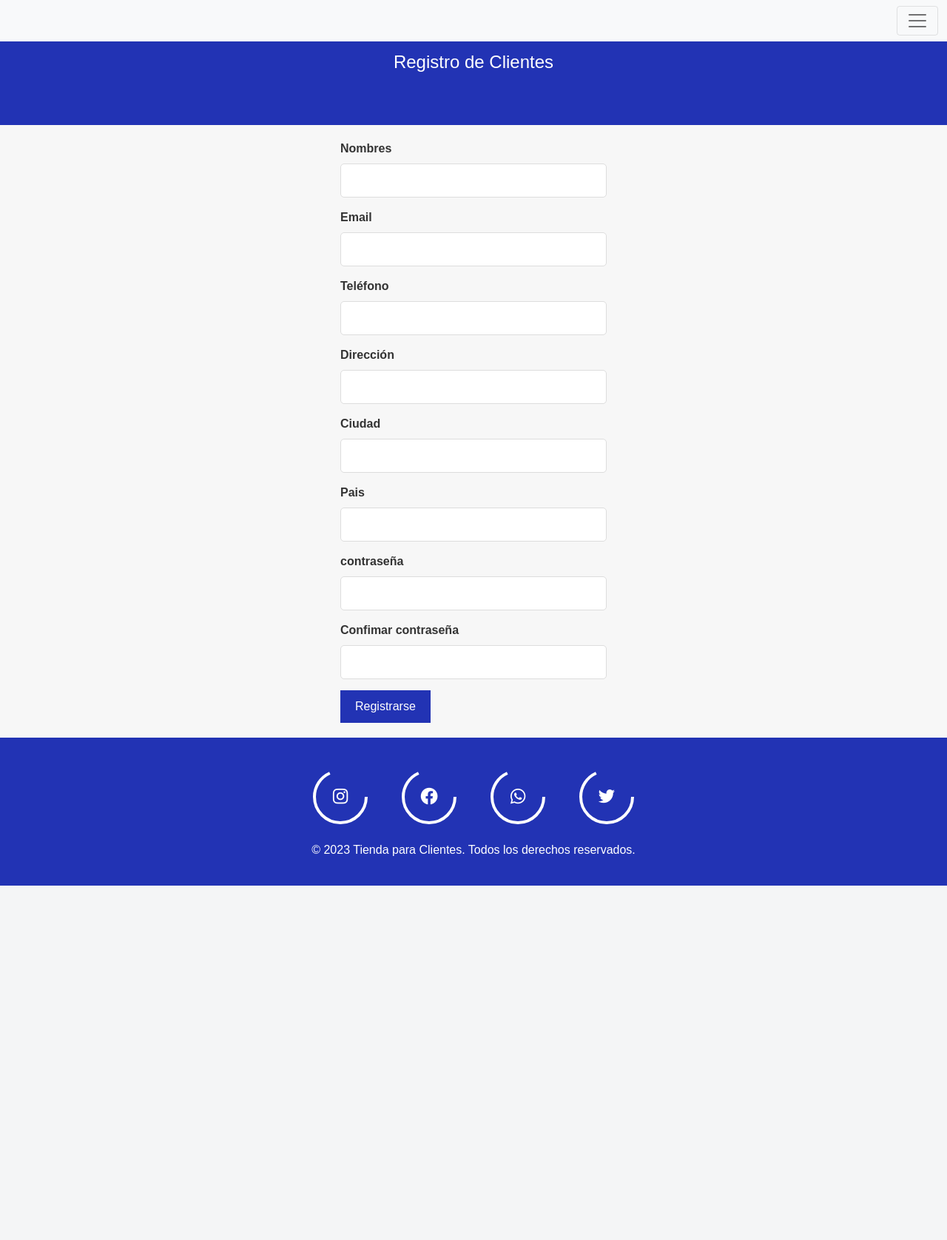
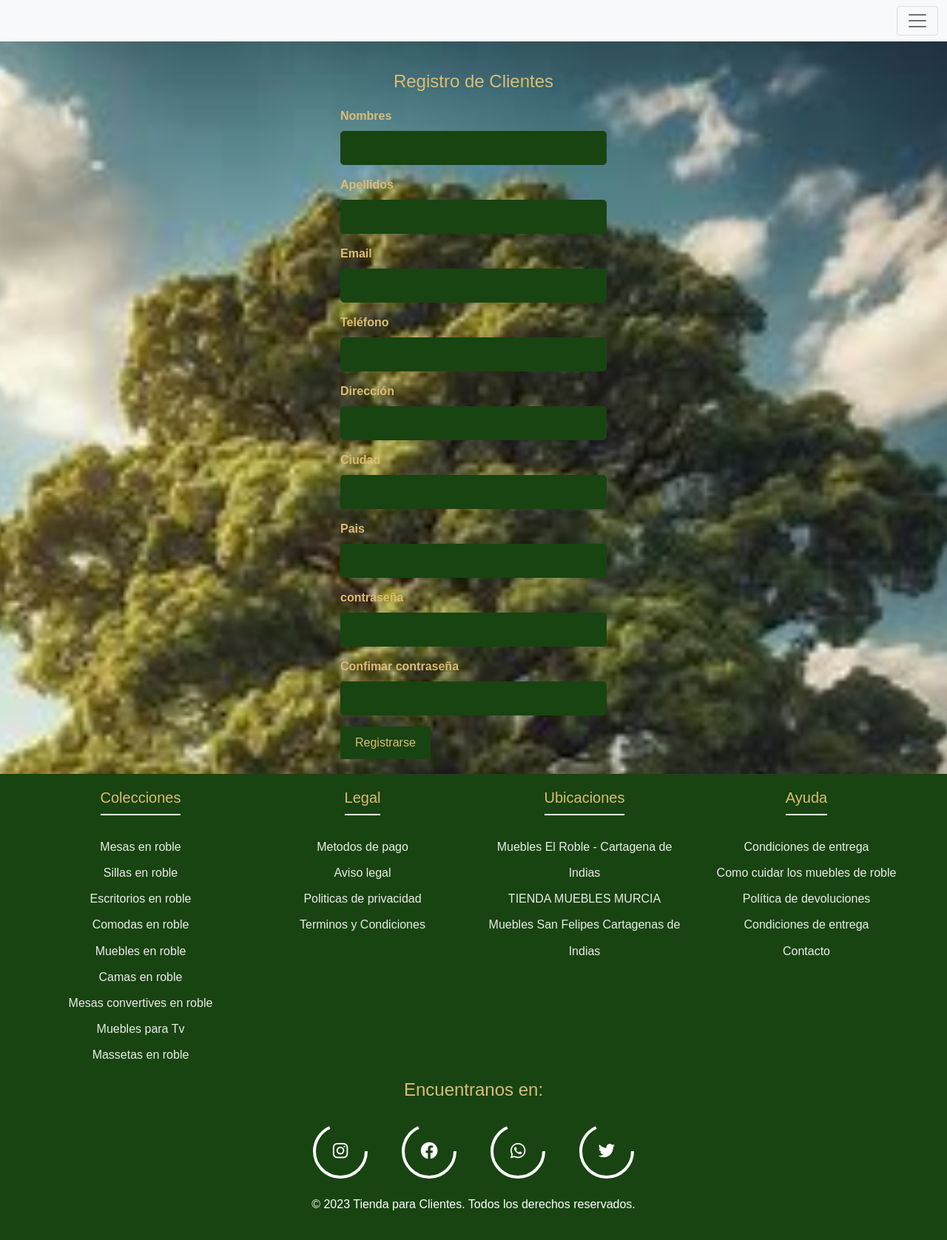
Before and after one commit to 11julio11/roble_store, a PHP site: page /registro.html in a window 1280 px wide. Shown: the whole page at 74% size. Before the commit the page ends 1197 px from the top, so only its background shows below. Run offline with PHP 8.4, Linux system fonts and the light colour scheme.

Commit message:
implementacion 7/11/23

```diff
--- a/css/contacto.css
+++ b/css/contacto.css
@@ -46,7 +46,7 @@ ul {
 }
 
 .contact-wrapper {
-  box-shadow: 0 0 20px 0 #1e7b0e;
+  box-shadow: 0 0 20px 0 #e7b85a;
 }
 
 .contact-wrapper > * {
--- a/css/registro.css
+++ b/css/registro.css
@@ -1,22 +1,30 @@
 /* Estilos para la página de Registro de Clientes */
 body {
-    font-family: Arial, sans-serif;
+  background-image: url(../img/OIG.jpeg);
+  background-position: center center;
+  background-repeat: no-repeat;
+  background-size: cover;
+    font-family: cooper,jumple,sans-serif;
     margin: 0;
     padding: 0;
-    background-color: #f7f7f7;
-    color: #333;
+    background-color: #184411;
+    color: #dcbc74;
 }
 
-header {
-    background-color: #2233b4;
-    color: #fff;
+/*header {
+    background-color: #184411;
+    color: #dcbc74;
     text-align: center;
     padding: 70px;
-}
+}*/
 
 h1 {
     margin: 0;
     font-size: 24px;
+}
+
+h4{
+  color: #dcbc74;
 }
 
 main {
@@ -34,14 +42,16 @@ main {
 .registration-form input {
     width: 100%;
     padding: 10px;
+    background-color: #184411;
+    color: #dcbc74;
     margin-bottom: 15px;
-    border: 1px solid #ddd;
+    border: 1px solid #184411;
     border-radius: 5px;
 }
 
 .registration-form button {
-    background-color: #2233b4;
-    color: #fff;
+    background-color: #184411;
+    color: #dcbc74;
     border: none;
     padding: 10px 20px;
     cursor: pointer;
@@ -49,7 +59,8 @@ main {
 }
 
 .registration-form button:hover {
-    background-color: #e35c00;
+    background-color: #dcbc74;
+    color: #184411;
 }
 
 /* Estilos para el pie de página */
@@ -112,6 +123,64 @@ main {
 footer {
     text-align: center;
     padding: 20px;
-    background-color: #2233b4;
+    background-color:#184411;
     color: #fff;
 }
+
+.footer-row{
+  display: flex;
+  flex-direction: column;
+}
+
+.footer-links{
+  width: 100%;
+  padding: 20px 0;
+  box-sizing: border-box;
+}
+
+.footer-links h4 {
+  font-size: 20px;
+  color: #dcbc74;
+  margin-bottom: 25px;
+  font-weight: 500;
+  border-bottom: 2px solid #ffffff;
+ padding-bottom: 10px;
+ display: inline-block;
+}
+
+.footer-links ul {
+  list-style-type: none;
+  padding-left: 0;
+}
+
+.footer-links ul li {
+  line-height: 2.2;
+}
+
+.footer-links ul li a {
+  color: #ecebea;
+  text-decoration: none;
+}
+
+.footer-links ul li a:hover {
+  color: #dcbc74;
+}
+
+/* Estilos para pantallas más grandes */
+@media (min-width: 768px) {
+  .container-pagina {
+      flex-direction: row;
+      justify-content: space-between;
+      padding: 0 20px;
+  }
+
+  .footer-row {
+      flex-direction: row;
+      justify-content: space-between;
+  }
+
+  .footer-links {
+      width: 25%;
+      padding: 0 20px;
+  }
+}
--- a/registro.html
+++ b/registro.html
@@ -55,7 +55,8 @@
           </div>
         </div>
       </nav>
-    <header>
+      <br><br><br><br>
+    <header style="text-align: center;">
         <h1>Registro de Clientes</h1>
     </header>
 
@@ -65,8 +66,8 @@
                 <label for="names">Nombres</label>
                 <input type="names" id="names" name="names" required>
 
-              <!--- <label for="last name">Apellidos</label>
-                <input type="last name" id="last name" name="last name" required> -->
+              <label for="last name">Apellidos</label>
+                <input type="last name" id="last name" name="last name" required>
 
                 <label for="email">Email</label>
                 <input type="email" id="email" name="email" required>
@@ -94,7 +95,62 @@
         </div>
     </main>
      <script> </script>
-    <footer>
+    <footer  class="footer">
+      <div class="container-pagina">
+        <div class="footer-row">
+          <div class="footer-links">
+            <h4>Colecciones</h4>
+            <ul>
+              <li><a href="">Mesas en roble</a></li>
+              <li><a href="">Sillas en roble</a></li>
+              <li><a href="">Escritorios en roble </a></li>
+              <li><a href="">Comodas en roble</a></li>
+              <li><a href=""> Muebles en roble</a></li>
+              <li><a href="">Camas en roble</a></li>
+              <li><a href="">Mesas convertives en roble</a></li>
+              <li><a href="">Muebles para Tv</a></li>
+              <li><a href="">Massetas en roble</a></li>
+            </ul>
+          </div>
+
+          <div class="footer-links">
+            <h4>Legal</h4>
+            <ul>
+              <li><a href="">Metodos de pago</a></li>
+              <li><a href="">Aviso legal</a></li>
+              <li><a href="">Politicas de privacidad</a></li>
+              <li><a href="">Terminos y Condiciones</a></li>
+            </ul>
+          </div>
+
+          <div class="footer-links">
+            <h4>Ubicaciones</h4>
+            <ul>
+              <li><a href=""> Muebles El Roble - Cartagena de Indias</a></li>
+              <li><a href="">TIENDA MUEBLES MURCIA</a></li>
+              <li><a href="">Muebles San Felipes Cartagenas de Indias</a></li>
+            </ul>
+          </div>
+
+          <div class="footer-links">
+            <h4>Ayuda</h4>
+            <ul>
+              <li><a href="">Condiciones de entrega</a></li>
+              <li><a href="">Como cuidar los muebles de roble</a></li>
+              <li><a href="">Política de devoluciones</a></li>
+              <li><a href="">Condiciones de entrega</a></li>
+              <li><a href="">Contacto</a></li>
+            </ul>
+          </div>
+        </div>
+      </div>
+
+
+
+
+
+
+      <h4>Encuentranos en:</h4>
       <div class="redes-sociales">
         <div class="icon">
             <svg heigth="80" width="80">
```
Also changed, not shown: contacto.html (+7 -4 lines), css/nosotros.css (+22 -24 lines), scripts.js (+36 -27 lines), 1 other file.
